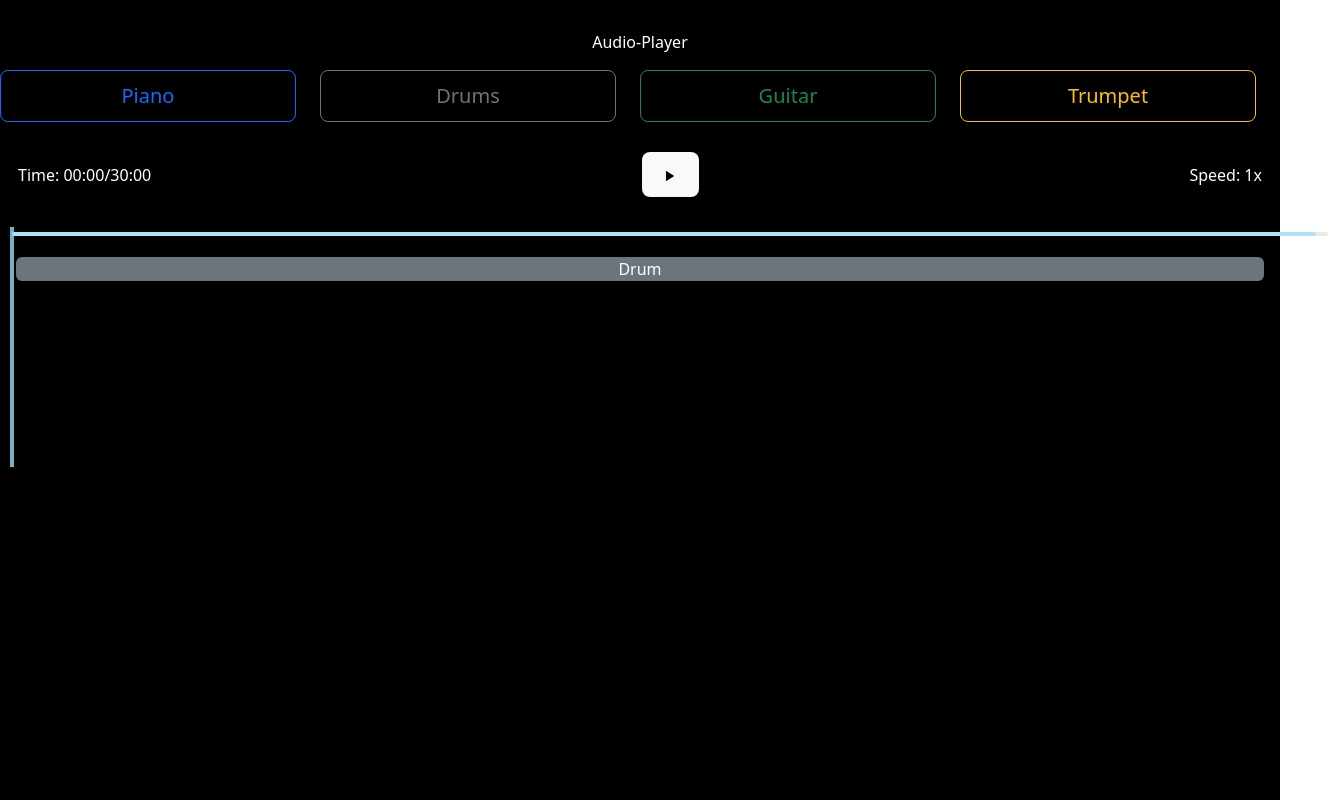
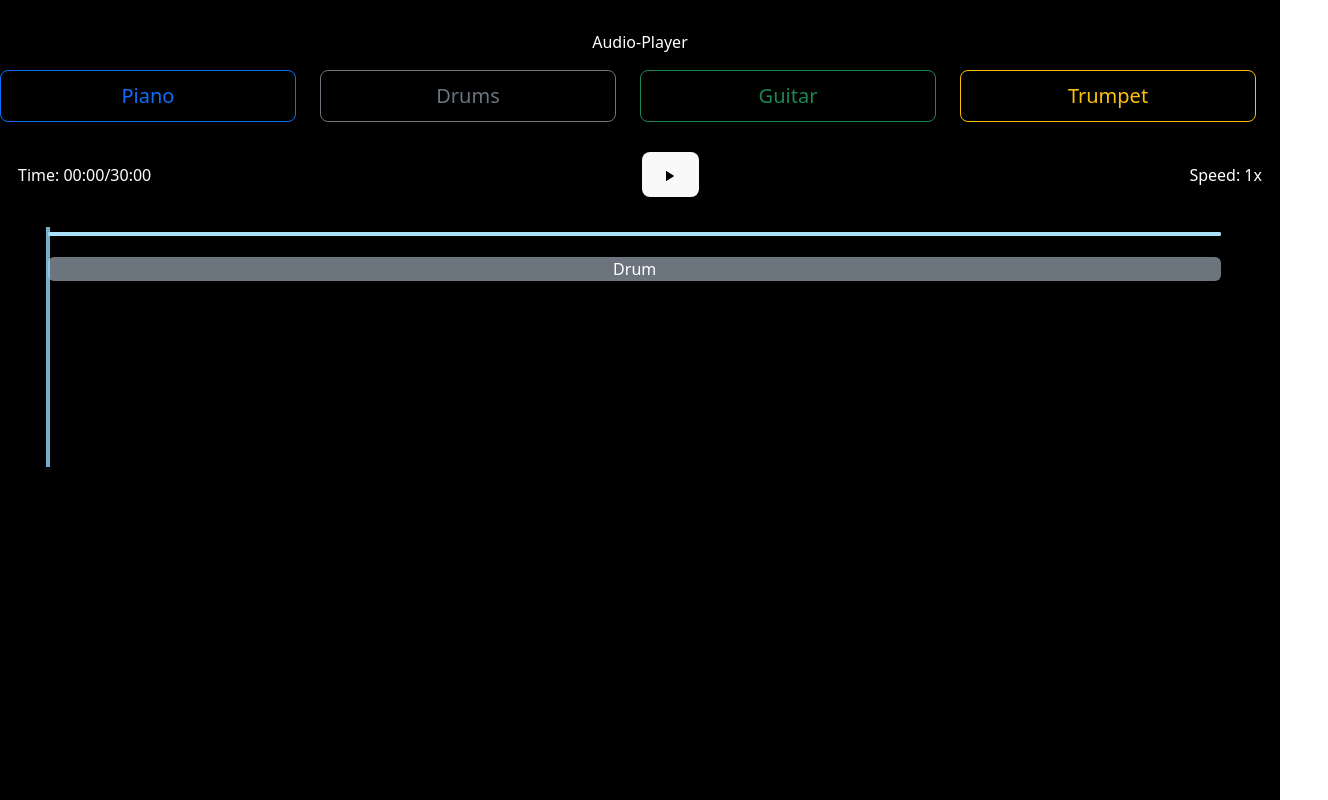
Before and after one commit to sairamyalinga/audio-player, a React (Vite) app: page / in a window 1280 px wide. Both pictures are taken after a click on the button "Drums". Shown: the whole page, 1328 px wide, since content can reach past the window. Built offline with nearby package versions, Linux system fonts and the light colour scheme; no server answers.

Commit message:
Fixed slider moments

```diff
--- a/src/App.jsx
+++ b/src/App.jsx
@@ -26,19 +26,61 @@ function App() {
   const [currentTime, setCurrentTime] = useState('00:00');
   const [isPlaying, setIsPlaying] = useState(false);
   const [playbackSpeed, setPlaybackSpeed] = useState(1);
+  const [handleValue, setHandleValue] = useState(30);
+
   // const [selectedInstrument, setSelectedInstrument] = useState(null);
 
   const handleTogglePlayPause = () => {
+    console.log("hiuefas");
+    console.log(isPlaying);
     setIsPlaying(prev => !prev);
+    console.log(isPlaying)
+
+      let value = 30;
+      setInterval(
+        function () {
+            value = value - 0.2
+            if (value >= 0) {
+              console.log(value);
+              setHandleValue(value);
+              console.log(handleValue);
+            } else {
+              setIsPlaying(false);
+            }
+        }, 200)
+
   };
+
+  // useEffect(() => {
+  //   let intervalId;
+  //   console.log(isPlaying);
+  //   if (isPlaying) {
+  //     intervalId = setInterval(() => {
+  //       setHandleValue(prevValue => {
+  //         // Calculate new value
+  //         const newValue = prevValue + 0.02;
+  //         // Stop timer when reaching the end (30 seconds)
+  //         if (newValue >= 30) {
+  //           setIsPlaying(false);
+  //           clearInterval(intervalId);
+  //           return 30;
+  //         }
+  //         // Otherwise, return the updated value
+  //         return newValue;
+  //       });
+  //     }, 1000 / 60); // 60 FPS for smoother animation
+  //   } else {
+  //     clearInterval(intervalId);
+  //   }
+
+  //   return () => clearInterval(intervalId);
+  // }, [isPlaying]);
 
   const handleSpeedChange = () => {
     setPlaybackSpeed(prev=> prev >= 3? 1: prev+1);
   };
 
-  // const handleInstrumentSelect = (instrument) => {
-  //   setSelectedInstrument(instrument);
-  // };
+
 
   return (
     <div className="main-body">
@@ -60,10 +102,9 @@ function App() {
         />
       </div>
 
-      <div className='row'>
-        <Slider min={0} max={20} className="mx-4" reverse defaultValue={20} />
+      <div className='col col-11 mx-5'>
+        <Slider min={0} max={30} className="" reverse defaultValue={30} value={handleValue} step={0.02} />
         <Timeline selectedInstruments={selectedInstruments} />
-
       </div>
     </div>
   );
--- a/src/components/Timeline.jsx
+++ b/src/components/Timeline.jsx
@@ -8,10 +8,6 @@ function Timeline({ selectedInstruments }) {
         Guitar: 0.0,
         Trumpet: 0.0
     })
-    // const [pianoDuration, setPianoDuration] = useState(0.0)
-    // const [drumsDuration, setDrumsDuration] = useState(0.0)
-    // const [guitarDuration, setGuitarDuration] = useState(0.0)
-    // const [trumpetDuration, setTrumpetDuration] = useState(0.0)
 
     const instrumentColors = {
         Piano: 'bg-primary text-white',
@@ -19,12 +15,7 @@ function Timeline({ selectedInstruments }) {
         Guitar: 'bg-success text-white',
         Trumpet:'bg-warning text-dark'
       };
-    //   const audioDurations = {
-    //     Piano : getAudioDuration('/ragtime-logo-standard-version-116100.mp3'),
-    //     Drums : getAudioDuration('/amen-break-no-copyright-remake-120bpm-25924.mp3'),
-    //     Guitar : getAudioDuration('/acoustic-guitar-loop-f-91bpm-132687.mp3'),
-    //     Trumpet : getAudioDuration('/trumpet-89281.mp3')
-    //   }
+
 
     useEffect(() => {
         const updateDuration = async () => {
@@ -51,7 +42,7 @@ function Timeline({ selectedInstruments }) {
             {selectedInstruments.map((value, index) => {
                 const width = (instrumentDuration[value] / 30) * 100 + '%';
                 return (
-                    <div key={index} className={`rounded text-center ${instrumentColors[value]} my-3 mx-3`}style={{ width }}>{value}</div>
+                    <div key={index} className={`rounded text-center ${instrumentColors[value]} my-3 `}style={{ width }}>{value}</div>
                 );
             })}
         </div>
```
